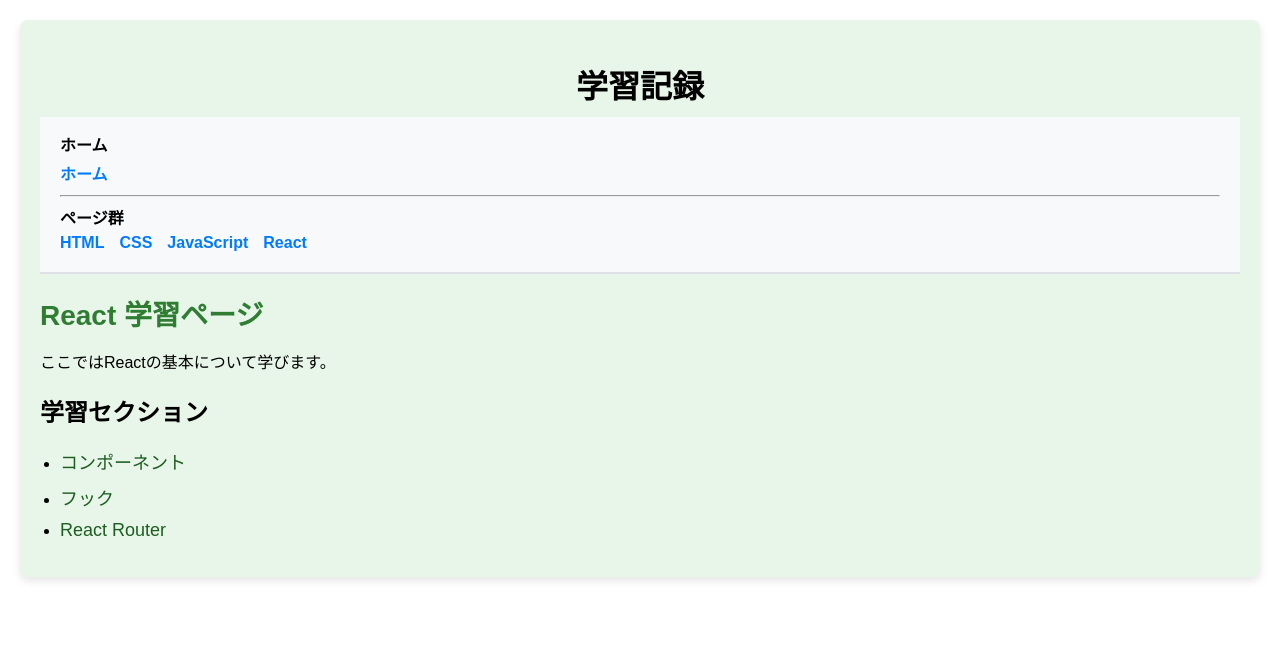
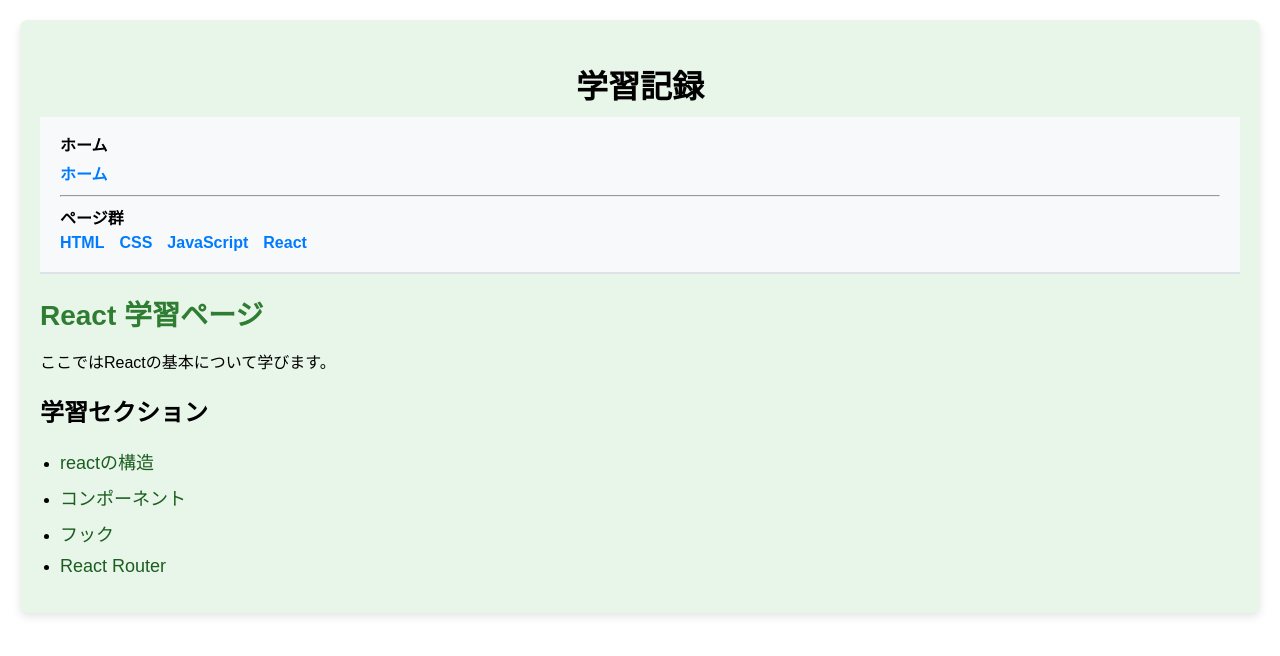
Before and after one commit to nextpand/memo-app-with-react, a React (Create React App) app: page /react in a window 1280 px wide. Shown: the top 656 px of the page. Built offline with nearby package versions, Linux system fonts and the light colour scheme.

Commit message:
reactのlinkの追加

```diff
--- a/src/pages/ReactLink.js
+++ b/src/pages/ReactLink.js
@@ -37,6 +37,11 @@ const ReactLink = () => {
       <p>ここではReactの基本について学びます。</p>
       <h2>学習セクション</h2>
       <ul style={listStyle}>
+      <li>
+          <Link to="/react/structure" style={linkStyle}>
+            reactの構造
+          </Link>
+        </li>
         <li>
           <Link to="/react/components" style={linkStyle}>
             コンポーネント
```
